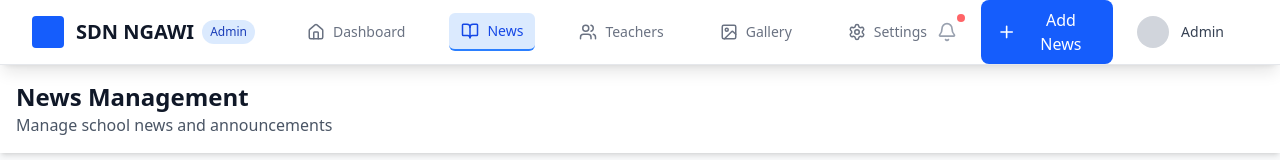
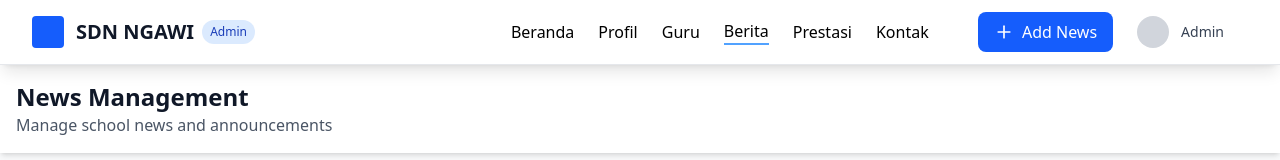
Before and after one commit to YosuaKev/danton-sdn-tembalang, a React (Vite) app in the folder frontend/: page /beritaadmin in a window 1280 px wide. Shown: the top 160 px of the page. Built offline with nearby package versions, Linux system fonts and the light colour scheme.

Commit message:
penambahan halaman admin

```diff
--- a/frontend/src/admin/BeritaAdmin.jsx
+++ b/frontend/src/admin/BeritaAdmin.jsx
@@ -16,6 +16,7 @@ import {
   Menu,
   Bell,
 } from "lucide-react";
+import HeaderAdmin from './HeaderAdmin'
 
 const BeritaAdmin = () => {
   // Sample initial data
@@ -259,32 +260,19 @@ const BeritaAdmin = () => {
                 </span>
               </div>
 
-              {/* Desktop Navigation */}
-              <div className="hidden md:ml-10 md:flex md:space-x-8">
-                {navItems.map((item) => (
-                  <a
-                    key={item.label}
-                    href="#"
-                    className={`flex items-center px-3 py-2 rounded-md text-sm font-medium transition-colors duration-200 ${
-                      item.active
-                        ? "bg-blue-100 text-blue-700 border-b-2 border-blue-500"
-                        : "text-gray-500 hover:text-gray-700 hover:bg-gray-50"
-                    }`}
-                  >
-                    <item.icon size={18} className="mr-2" />
-                    {item.label}
-                  </a>
-                ))}
-              </div>
+            {/* Navigation Links */}
+            <nav className="hidden md:flex space-x-6 ml-64">
+              <button href="#" className="hover:text-blue-200 transition-colors duration-200">Beranda</button>
+              <button href="#" className="hover:text-blue-200 transition-colors duration-200">Profil</button>
+              <button href="#" className="hover:text-blue-200 transition-colors duration-200">Guru</button>
+              <button href="#" className="hover:text-blue-200 transition-colors duration-200 border-b-2 border-blue-400">Berita</button>
+              <button href="#" className="hover:text-blue-200 transition-colors duration-200">Prestasi</button>
+              <button href="#" className="hover:text-blue-200 transition-colors duration-200">Kontak</button>
+            </nav>
             </div>
 
             {/* Right side items */}
             <div className="flex items-center space-x-4">
-              {/* Notifications */}
-              <button className="relative p-2 text-gray-400 hover:text-gray-500 focus:outline-none focus:ring-2 focus:ring-blue-500 rounded-full">
-                <Bell size={20} />
-                <span className="absolute top-0 right-0 block h-2 w-2 rounded-full bg-red-400 ring-2 ring-white"></span>
-              </button>
 
               {/* Add News Button */}
               <button
--- /dev/null
+++ b/frontend/src/admin/HeaderAdmin.jsx
@@ -0,0 +1,125 @@
+import React from "react";
+import { useState } from "react";
+import { X, Menu } from "lucide-react";
+import { useNavigate } from "react-router-dom";
+
+const HeaderAdmin = () => {
+  const navigate = useNavigate();
+  const handleNavigation = (e, item) => {
+    e.preventDefault();
+    if (item === "Profil") {
+      navigate("/profil"); // <- ke /profil, bukan /profile
+    } else if (item === "Beranda") {
+      navigate("/");
+    } else if (item === "BeritaAdmin") {
+      navigate("/berita");
+    } else if (item === "Prestasi") {
+      navigate("/prestasi");
+    } else if (item === "Guru") {
+      navigate("/guru");
+    }
+    else if (item === "Saran") {
+      navigate("/saran");
+    }
+    else if (item === "Akademik") {
+      navigate("/akademik");
+    }
+    else {
+      navigate(`/${item.toLowerCase()}`);
+    }
+  };
+  const handleKontak = (e) => {
+    e.preventDefault();
+    navigate("/kontak");
+  };
+  const [isMenuOpen, setIsMenuOpen] = useState(false);
+
+  return (
+    <header className="bg-white shadow-md sticky top-0 z-50 ">
+      <div className="max-w-7xl mx-auto px-4 sm:px-6 lg:px-8">
+        <div className="flex justify-between items-center h-16">
+          {/* Logo */}
+          <div className="flex-shrink-0 flex items-center">
+            <div className="w-8 h-8 bg-blue-600 rounded mr-3"></div>
+            <span className="font-bold text-xl text-gray-900">SDN NGAWI</span>
+            <span className="ml-2 px-2 py-1 text-xs bg-blue-100 text-blue-800 rounded-full">
+              Admin
+            </span>
+          </div>
+
+          {/* Desktop Navigation */}
+          <nav className="hidden md:flex space-x-8">
+            {[
+              "Beranda",
+              "Profil",
+              "Guru",
+              "Prestasi",
+              "Berita",
+              "Kontak",
+              "Akademik",
+            ].map((item) => (
+              <button
+                key={item}
+                onClick={(e) => handleNavigation(e, item)}
+                className="text-gray-700 hover:text-blue-600 transition-colors "
+              >
+                {item}
+              </button>
+            ))}
+          </nav>
+
+          {/* Kontak Button */}
+          <div className="hidden md:flex">
+            <button className="bg-blue-600 text-white px-6 py-2 rounded-lg hover:bg-blue-700 transition-colors">
+              Masuk
+            </button>
+          </div>
+
+          {/* Mobile menu button */}
+          <div className="md:hidden">
+            <button
+              onClick={() => setIsMenuOpen(!isMenuOpen)}
+              className="text-gray-700 hover:text-blue-600"
+            >
+              {isMenuOpen ? <X size={24} /> : <Menu size={24} />}
+            </button>
+          </div>
+        </div>
+
+        {/* Mobile Navigation */}
+        {isMenuOpen && (
+          <div className="md:hidden">
+            <div className="px-2 pt-2 pb-3 space-y-1 sm:px-3 bg-white border-t">
+              {[
+                "Beranda",
+                "Profil",
+                "Guru",
+                "Prestasi",
+                "Berita",
+                "Kontak",
+                "Akademik",
+              ].map((item) => (
+                <a
+                  key={item}
+                  href="#"
+                  className="block px-3 py-2 text-gray-700 hover:text-blue-600"
+                >
+                  {item}
+                </a>
+              ))}
+            </div>
+          </div>
+        )}
+        {/* Profile/Logout */}
+        <div className="relative">
+          <button className="flex items-center space-x-3 text-gray-700 hover:text-gray-900 focus:outline-none focus:ring-2 focus:ring-blue-500 rounded-lg p-2">
+            <div className="w-8 h-8 bg-gray-300 rounded-full"></div>
+            <span className="hidden md:block text-sm font-medium">Admin</span>
+          </button>
+        </div>
+      </div>
+    </header>
+  );
+};
+
+export default HeaderAdmin;
--- a/frontend/src/components/HeroSection.jsx
+++ b/frontend/src/components/HeroSection.jsx
@@ -31,9 +31,6 @@ const HeroSection = () => {
                   Daftar Sekarang
                 </button>
               </a>
-              <button className="border-2 border-blue-600 text-blue-600 px-8 py-3 rounded-lg hover:bg-blue-50 transition-colors text-lg font-semibold">
-                Pelajari Lebih Lanjut
-              </button>
             </div>
           </div>
         </div>
--- a/frontend/src/pages/BeritaSekolah.jsx
+++ b/frontend/src/pages/BeritaSekolah.jsx
@@ -46,7 +46,7 @@ const Berita = () => {
               <button href="#" onClick={handleHome} className="hover:text-blue-200 transition-colors duration-200">Beranda</button>
               <button href="#" onClick={handleProfil} className="hover:text-blue-200 transition-colors duration-200">Profil</button>
               <button href="#" onClick={handleGuru} className="hover:text-blue-200 transition-colors duration-200">Guru</button>
-              <a href="#" className="hover:text-blue-200 transition-colors duration-200">Berita</a>
+              <a href="#" className="hover:text-blue-200 transition-colors duration-200 border-b-2 border-blue-400">Berita</a>
               <button href="#" onClick={handlePrestasi} className="hover:text-blue-200 transition-colors duration-200">Prestasi</button>
               <button href="#" onClick={handleKontak}className="hover:text-blue-200 transition-colors duration-200">Kontak</button>
             </nav>
```
